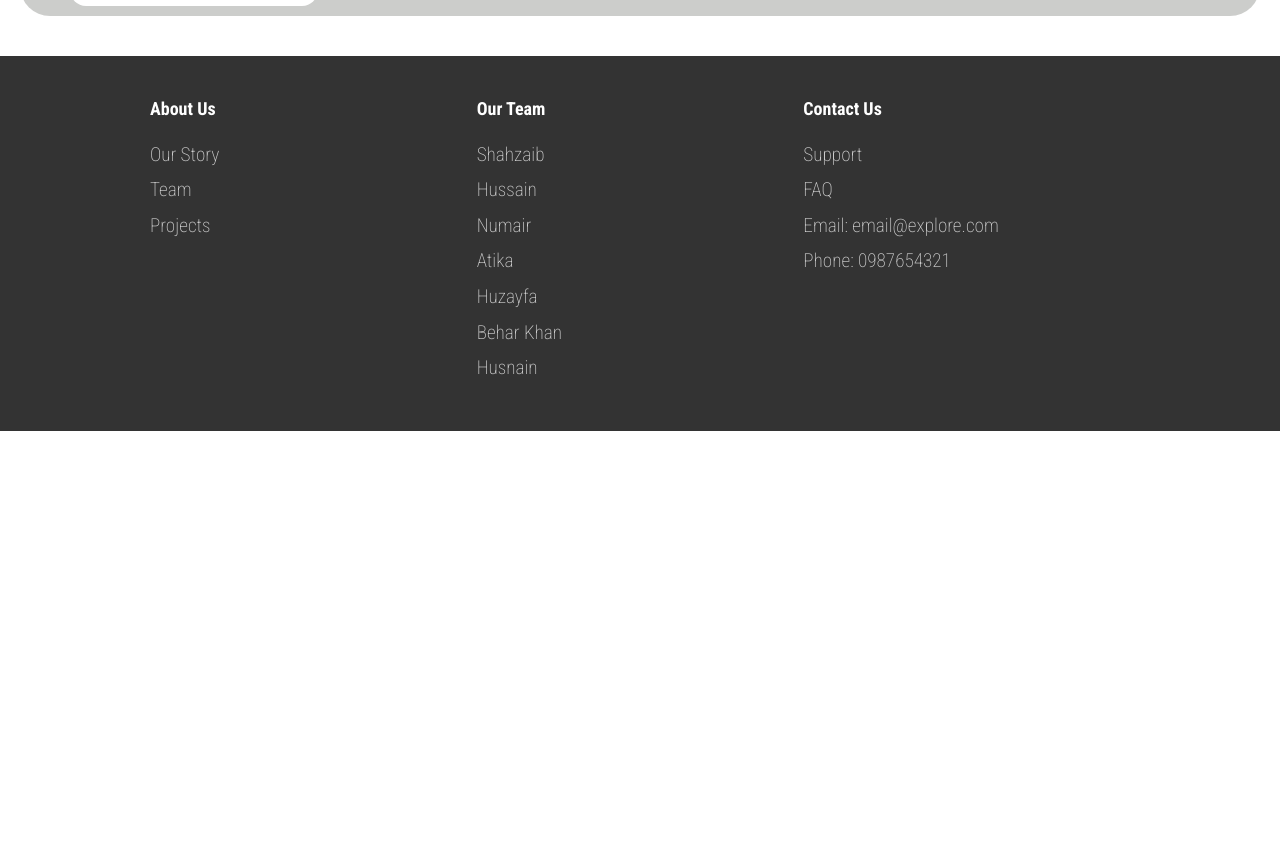
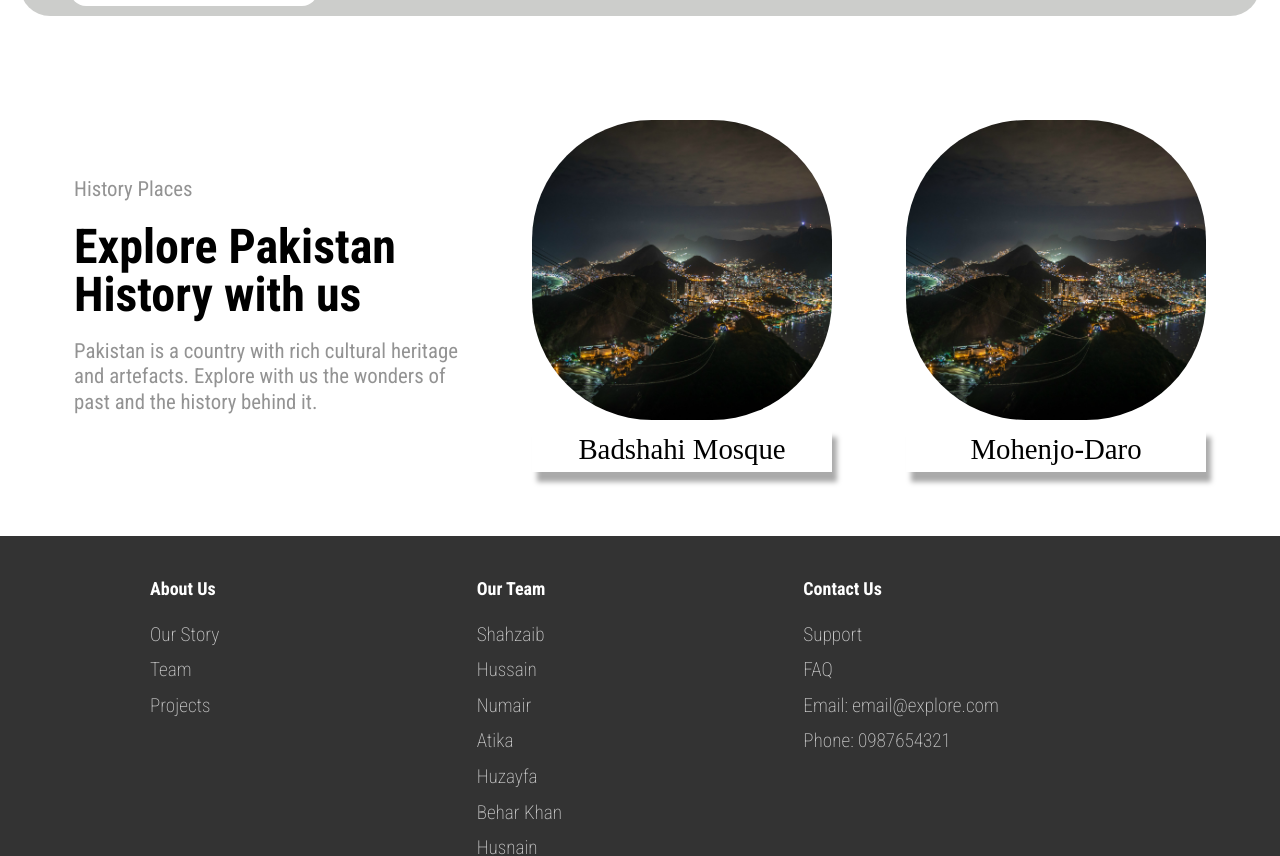
Before and after one commit to stellalphatic/ExplorePakistan, a plain HTML site: page index.html in a window 1280 px wide. Shown: the part 2459-3315 px from the top of the page. Before the commit the page ends 2938 px from the top, so only its background shows below. Drawn offline with nearby package versions, Linux system fonts and the light colour scheme.

Commit message:
Add files via upload

```diff
--- a/index.html
+++ b/index.html
@@ -333,7 +333,26 @@
           </article>
         </section>
       </section>
+      <section class="history-section">
+        <div class="history-content">
+          <p>History Places</p>
+          <h2>Explore Pakistan History with us</h2>
+          <p>
+            Pakistan is a country with rich cultural heritage and artefacts.
+            Explore with us the wonders of past and the history behind it.
+          </p>
+        </div>
+        <div>
+          <img src="./assets/night.jpeg" alt="" />
+          <figcaption>Badshahi Mosque</figcaption>
+        </div>
+        <div>
+          <img src="./assets/night.jpeg" alt="" />
+          <figcaption>Mohenjo-Daro</figcaption>
+        </div>
+      </section>
     </main>
+
     <footer>
       <div class="container footer-content">
         <div class="footer-section">
--- a/style.css
+++ b/style.css
@@ -407,7 +407,48 @@ article {
     transform: translateX(0);
     opacity: 1;
   }
+  /* HISTORY-SECTION */
+  .history-section{
+    height: 60vh;
+    width: 100vw;
+      display: flex;
+      justify-content: space-evenly;
+      align-items: center;
+  }
+  .history-content{
 
+    display: flex;
+    flex-direction: column;
+    width: 30%;
+    height: 80%;
+    justify-content: center;
+  }
+  .history-content h2{
+    font-size: 3rem;
+    margin: 20px 0;
+    line-height: 3rem;
+    padding-right: 60px;
+  }
+  .history-content p{
+    font-size: 1.3rem;
+    font-weight: 400;
+    color: #0505056e;
+  }
+  .history-section img{
+    display: inline-block;
+    object-fit: cover;
+    height: 300px;
+    width: 300px;
+    border-radius: 40%;
+  }
+  .history-section figcaption{
+    font-family: 'Times New Roman', Times, serif;
+    font-size: 1.8rem;
+    font-weight: 500;
+    text-align: center;
+    box-shadow: 5px 10px 5px #aaaaaa;
+    padding: 10px;
+  }
 
 
 
```
